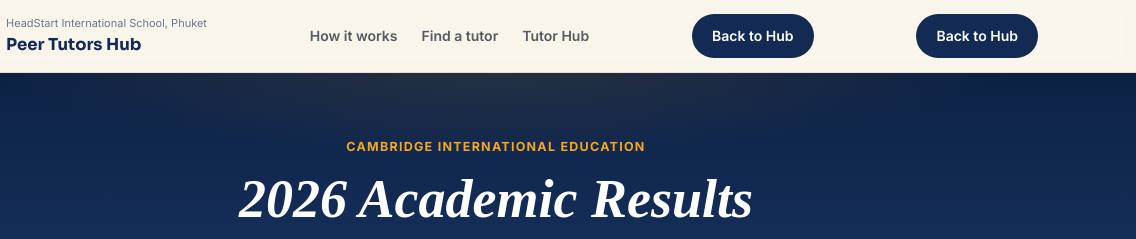
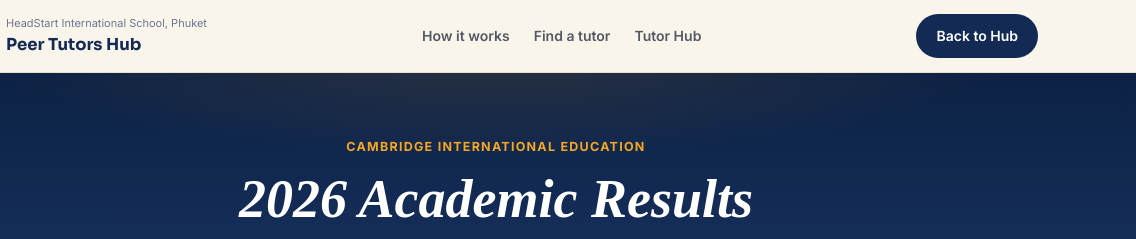
Before and after one commit to HeadstartStudentHub/HeadstartStudentHub, a plain HTML site: page Academic_Results_2026.html in a window 1280 px wide. Shown: the top 239 px of the page, 144-1280 px from the left. Drawn offline with Linux system fonts and the light colour scheme; a web font is replaced by a local one.

Commit message:
Academic_Results_2026.html

```diff
--- a/Academic_Results_2026.html
+++ b/Academic_Results_2026.html
@@ -124,9 +124,6 @@
     </nav>
     <!-- If your main page is named index.html -->
 <a href="index.html" class="btn btn-navy">Back to Hub</a>
-
-<!-- OR if your main page is named Headstart_Student_Hub.html -->
-<a href="Headstart_Student_Hub.html" class="btn btn-navy">Back to Hub</a>
   </div>
 </div>
 
```
